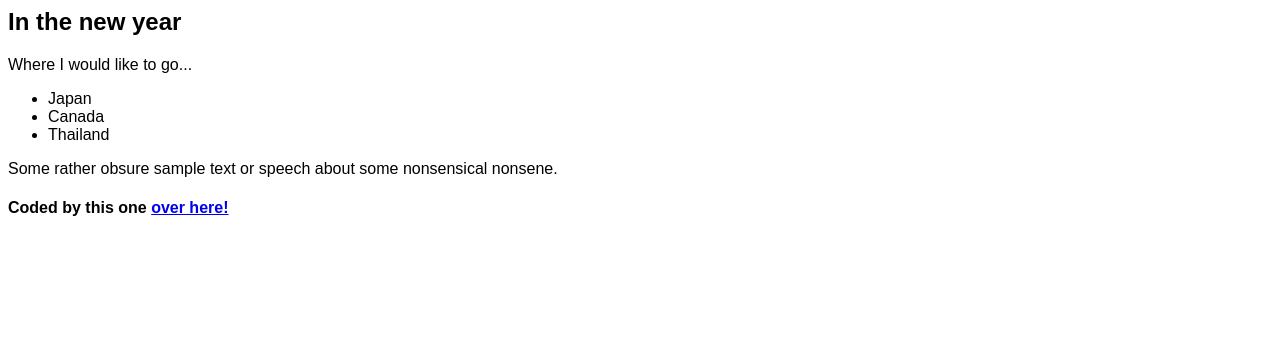
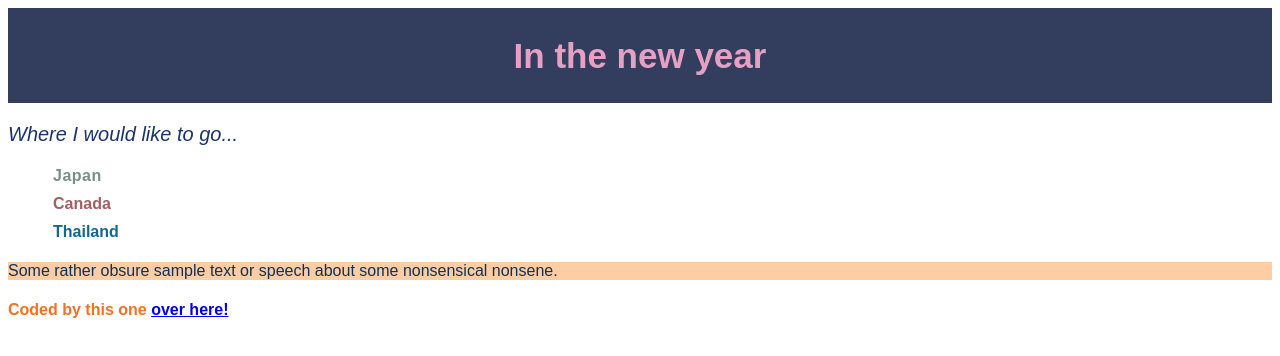
Before and after one commit to HaloC23/Scrimba-React-Practice, a React (Vite) app: page / in a window 1280 px wide. Shown: the top 356 px of the page. Built offline with nearby package versions, Linux system fonts and the light colour scheme.

Commit message:
Added styling to individual components.

```diff
--- a/src/Components/MainContent.js
+++ b/src/Components/MainContent.js
@@ -3,7 +3,7 @@ function MainContent() {
   return (
     <div>
       <main>
-        <p>
+        <p className=" TextOne">
           Some rather obsure sample text or speech about some nonsensical
           nonsene.
         </p>
--- a/src/Components/NavBar.js
+++ b/src/Components/NavBar.js
@@ -3,12 +3,12 @@ function NavBar() {
   return (
     <div>
       <nav>
-        <h1> In the new year </h1>
-        <p> Where I would like to go... </p>
+        <h1 className="NavBar"> In the new year </h1>
+        <p className="GoWhere"> Where I would like to go... </p>
         <ul>
-          <li>Japan</li>
-          <li>Canada</li>
-          <li>Thailand</li>
+          <li className="Japan">Japan</li>
+          <li className="Canada">Canada</li>
+          <li className="Thai">Thailand</li>
         </ul>
       </nav>
     </div>
--- a/src/styles.css
+++ b/src/styles.css
@@ -1,3 +1,45 @@
 body {
   font-family: sans-serif;
 }
+.NavBar {
+  background-color: #333d5e;
+  height: 95px;
+  color: #e6a0c4;
+  margin-bottom: 15px;
+  text-align: center;
+  font-size: 35px;
+  display: flex;
+  justify-content: center;
+  align-items: center;
+}
+.GoWhere {
+  margin-bottom: 15px;
+  text-align: left;
+  font-size: 20px;
+  color: #1b346c;
+  font-style: oblique;
+}
+.Japan {
+  color: #798e87;
+  letter-spacing: 0.5px;
+}
+.Canada {
+  color: #a45e60;
+}
+.Thai {
+  color: #11698e;
+}
+li {
+  padding: 5px;
+}
+ul {
+  list-style: none;
+  font-weight: 600;
+}
+.TextOne {
+  color: #0f3057;
+  background: #ffcda3;
+}
+footer {
+  color: #f37121;
+}
```
